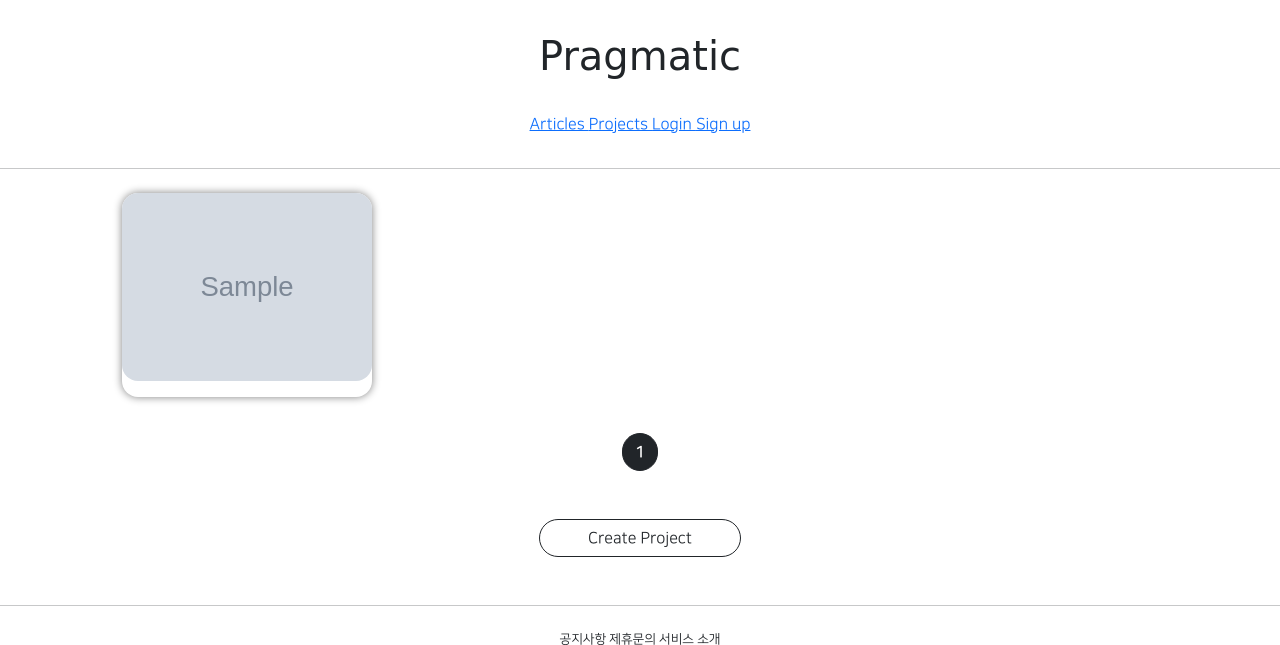
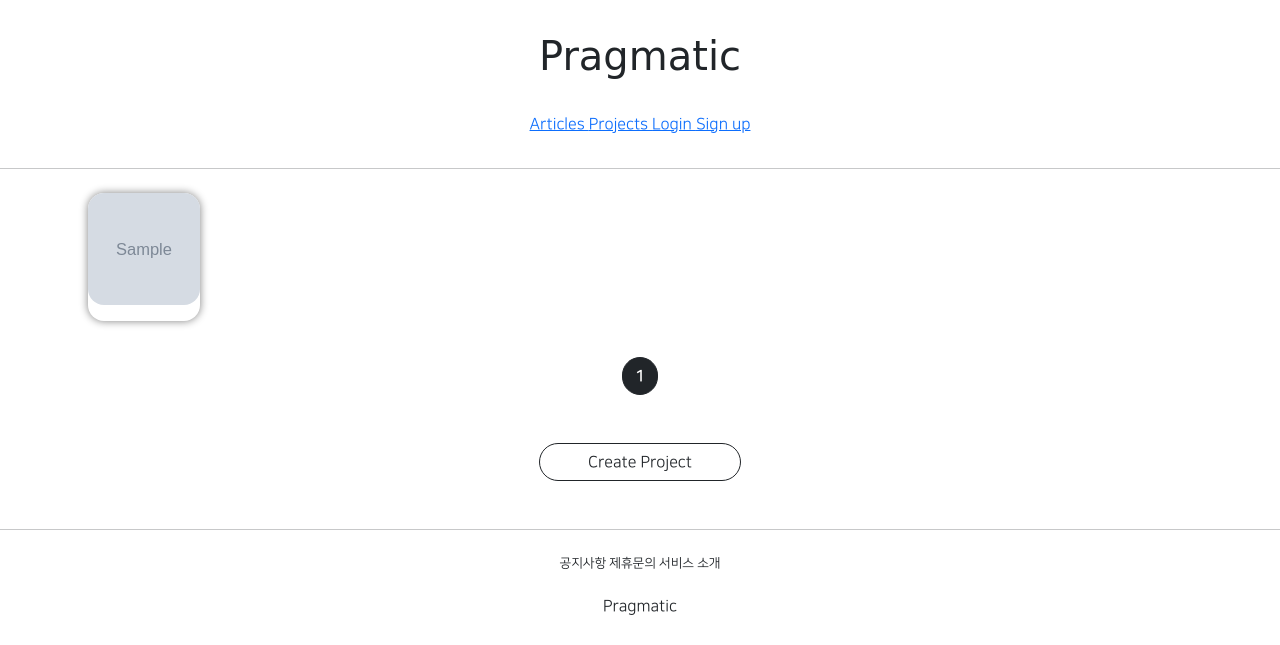
Before and after one commit to IT-HONGREAT/Frozen, a Django app: template projectapp/templates/projectapp/list.html in a window 1280 px wide. Shown: the top 645 px of the page. Run offline with Django 3.2, Linux system fonts and the light colour scheme; tables that the repository leaves empty hold one stand-in row (values such as "Sample post"); the template is opened without the code that fills it: values that come from a table or form of the project are taken from there, most other values are stand-ins (such as "Sample title", 1, 10 or a date in 2020); grey boxes marked "Sample" are stand-in pictures; parts of the project's set-up code (start-up, migrations or seed data) failed here and were passed over; some libraries are stand-ins or nearby versions.

Commit message:
08/17 GIS class commit_5: 디버깅(오타 및 migration)

```diff
--- a/projectapp/templates/projectapp/list.html
+++ b/projectapp/templates/projectapp/list.html
@@ -10,8 +10,7 @@
         }
 
         .container div {
-            width: 45%;
-                max-width: 250px;
+
                 box-shadow: 0 0 .5rem grey;
             display: flex;
             justify-content: center;
@@ -21,7 +20,9 @@
         }
 
         .container img {
-            width: 100%;
+            width: 7rem;
+            height: 7rem;
+            object-fit: cover;
             border-radius: 1rem;
         }
 
@@ -48,7 +49,7 @@
     {% include 'snippets/pagination.html' %}
 
     <div class="text-center my-5">
-        <a href="{% url 'profileapp:create' %}"
+        <a href="{% url 'projectapp:create' %}"
            class="btn btn-outline-dark rounded-pill px-5">
             Create Project
         </a>
```
Also changed, not shown: projectapp/migrations/0001_initial.py (added).
